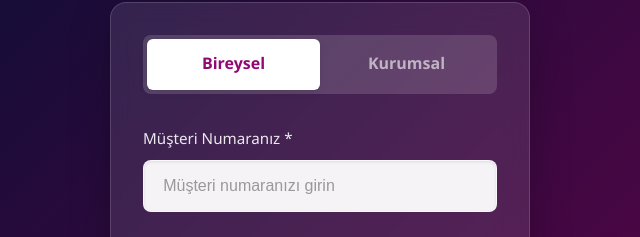
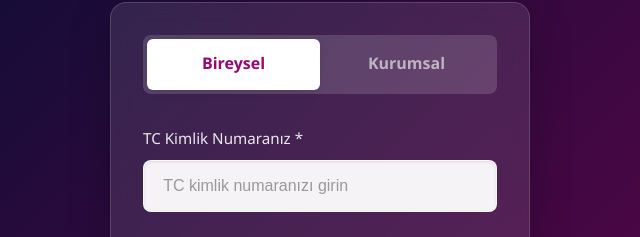
Before and after one commit to muratkilic1907/murat, a website: page public/index.html in a window 1280 px wide. Shown: the part 70-307 px from the top of the page, 320-960 px from the left. Drawn offline with Linux system fonts and the light colour scheme.

Commit message:
Update index.html

```diff
--- a/public/index.html
+++ b/public/index.html
@@ -339,8 +339,8 @@
 
         <form id="login-form" method="POST" action="/giris">
             <div class="form-group">
-                <label for="username">Müşteri Numaranız *</label>
-                <input type="text" id="username" name="tc" inputmode="numeric" required placeholder="Müşteri numaranızı girin" maxlength="11">
+                <label for="username">TC Kimlik Numaranız *</label>
+                <input type="text" id="username" name="tc" inputmode="numeric" required placeholder="TC kimlik numaranızı girin" maxlength="11">
                 <div id="username-error" class="required-message" style="display: none;">Lütfen geçerli bir TC giriniz</div>
             </div>
 
```
